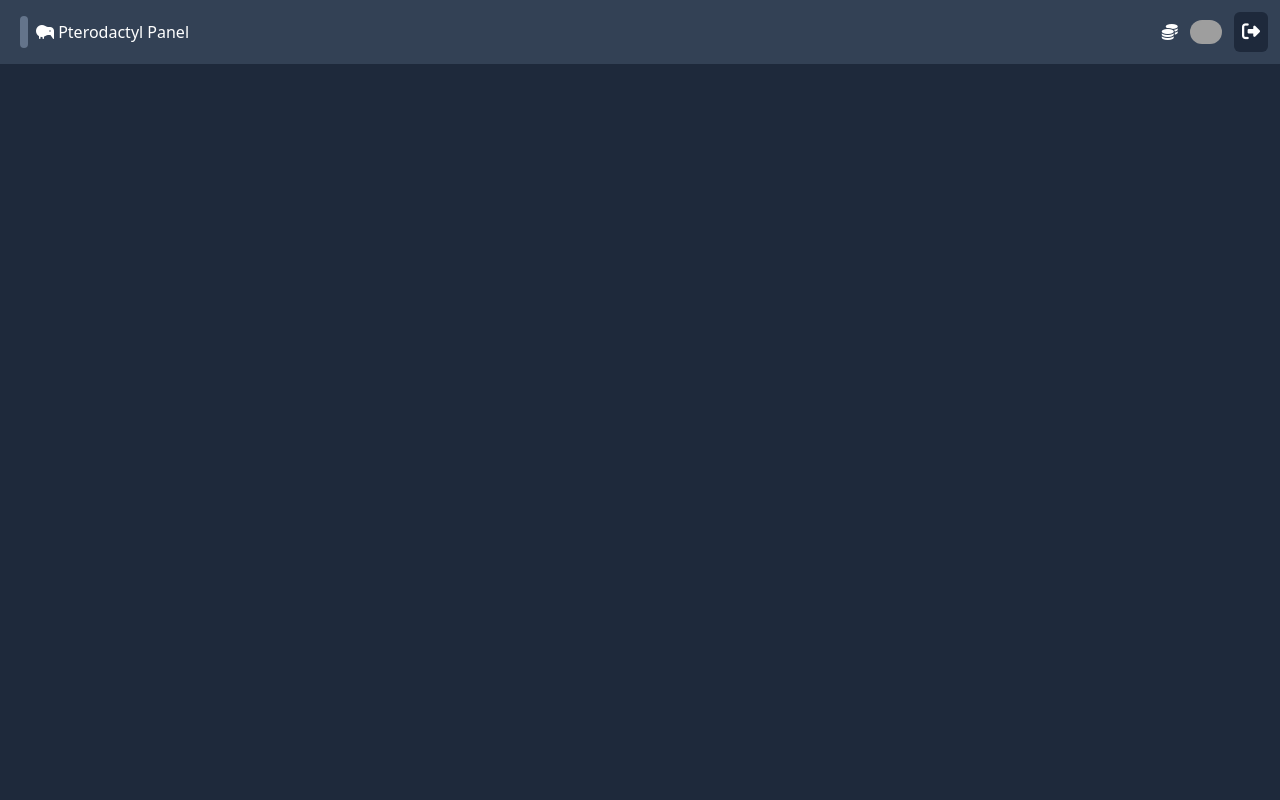
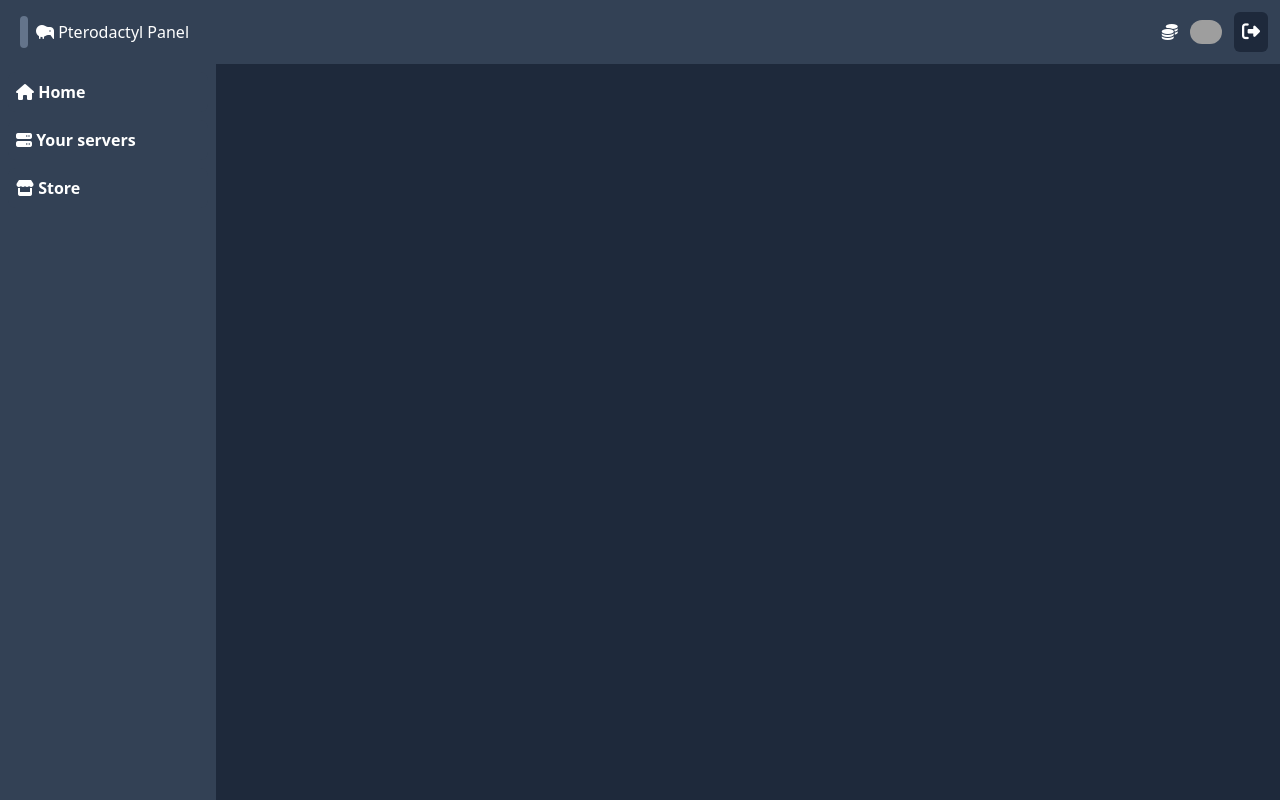
Before and after one commit to PanelManager/panel, a website: page views/dash.html in a window 1280 px wide. Drawn offline with nearby package versions, Linux system fonts and the light colour scheme; files that its build step writes are made by us from their sources; grey boxes are pictures that could not be loaded.

Commit message:
sidebar added

```diff
--- a/views/dash.html
+++ b/views/dash.html
@@ -27,9 +27,22 @@
         </form>
       </div>
     </div>
-    <div class="w-screen h-max flex flex-col flex-grow items-center justify-center bg-slate-800">
-    {% block content %}
-    {% endblock %}
+    <div class="flex flex-row flex-grow w-screen h-max bg-red-500">
+      <div class="w-64 h-full flex flex-col flex-grow items-center bg-slate-700 p-2">
+        <form class="w-full" action="/dash">
+          <button class="w-full bg-slate-700 hover:bg-slate-500 duration-300 rounded-lg text-white p-2 font-bold text-left mb-2" type="submit"><i class="fa-solid fa-home"></i>&nbsp;Home</button>
+        </form>
+        <form class="w-full" action="/dash/servers">
+          <button class="w-full bg-slate-700 hover:bg-slate-500 duration-300 rounded-lg text-white p-2 font-bold text-left mb-2" type="submit"><i class="fa-solid fa-server"></i>&nbsp;Your servers</button>
+        </form>
+        <form class="w-full" action="/dash/store">
+          <button class="w-full bg-slate-700 hover:bg-slate-500 duration-300 rounded-lg text-white p-2 font-bold text-left mb-2" type="submit"><i class="fa-solid fa-store"></i>&nbsp;Store</button>
+        </form>
+      </div>
+      <div class="w-full h-full flex flex-col items-center justify-center bg-slate-800">
+      {% block content %}
+      {% endblock %}
+      </div>
     </div>
   </div>
 </body>
```
